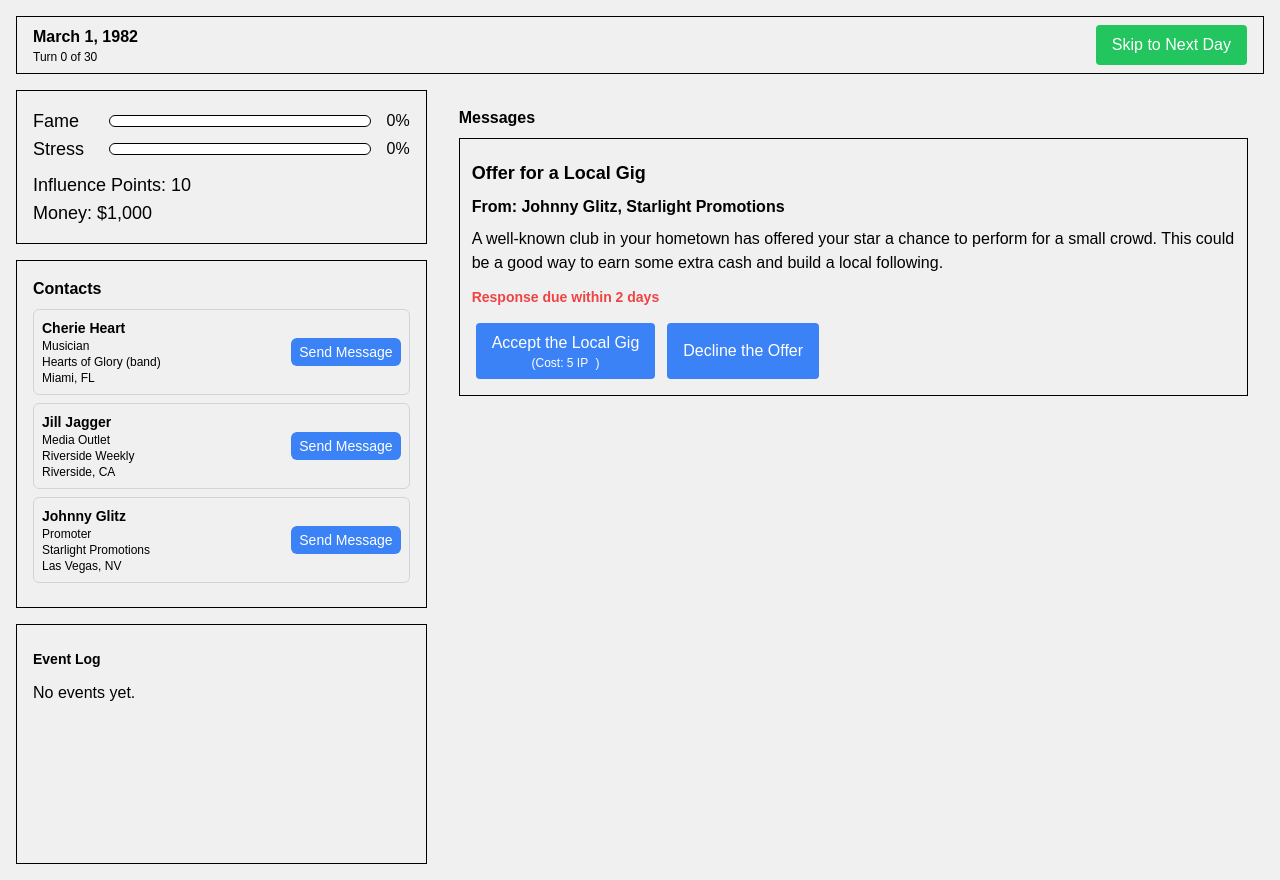
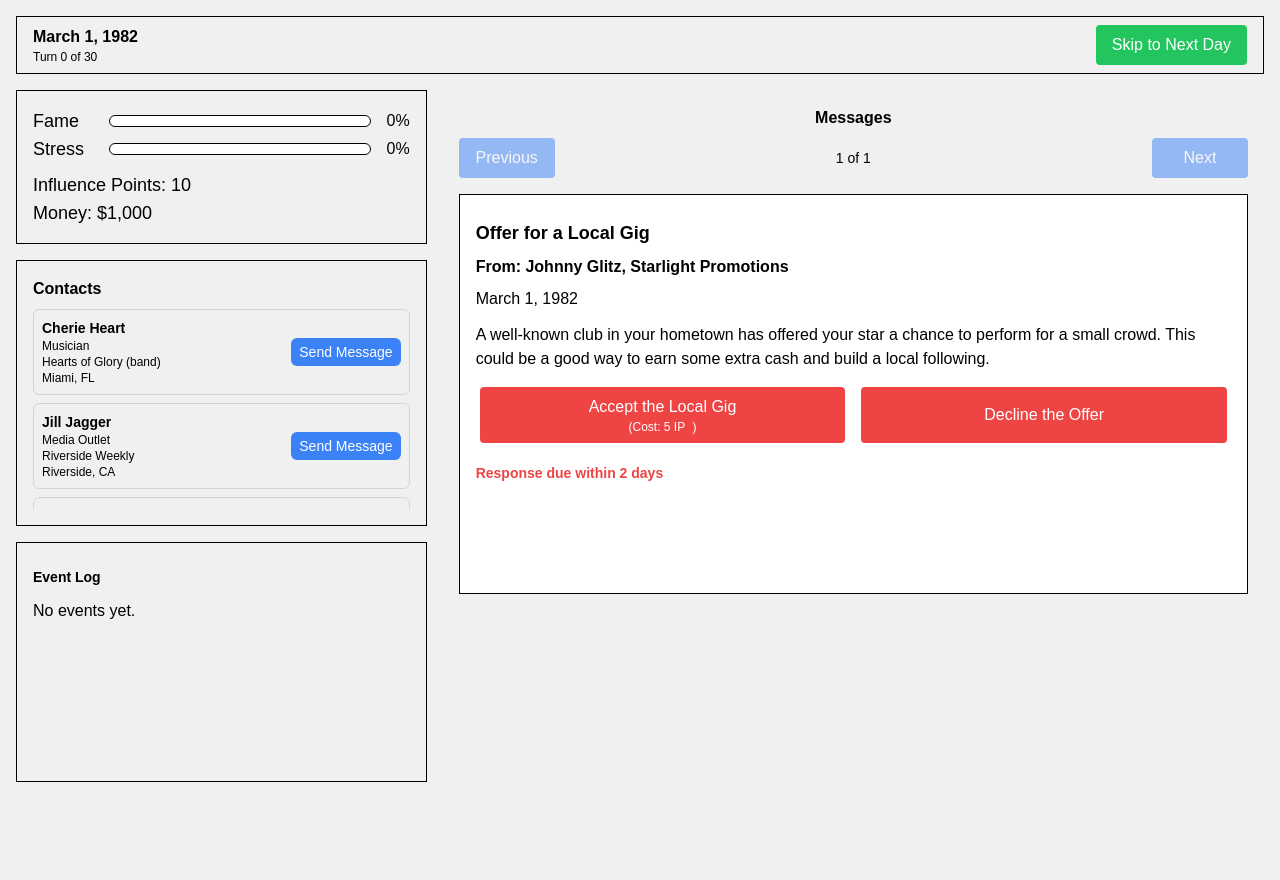
Before and after one commit to ashleyrevlett/github-gameoff-2024, a Vue app: page /game in a window 1280 px wide. After the commit the page ends 800 px from the top, so only its background shows below. Built offline with nearby package versions, Linux system fonts and the light colour scheme.

Commit message:
Change messages to a stack UI. Move outcome display to message.

```diff
--- a/src/components/Contacts.vue
+++ b/src/components/Contacts.vue
@@ -1,9 +1,11 @@
 <template>
   <div class="p-4 border border-black mb-4">
     <p class="font-bold mb-2">Contacts</p>
-    <TransitionGroup name="fade" tag="div" v-if="contacts.length > 0">
-      <Contact v-for="contact in contacts" :key="contact.name" :contact="contact" />
-    </TransitionGroup>
+    <div class="overflow-y-auto max-h-[200px]">
+      <TransitionGroup name="fade" tag="div" v-if="contacts.length > 0">
+        <Contact v-for="contact in contacts" :key="contact.name" :contact="contact" />
+      </TransitionGroup>
+    </div>
   </div>
 </template>
 
--- a/src/components/Message.vue
+++ b/src/components/Message.vue
@@ -1,16 +1,25 @@
 <template>
-  <div class="border border-black p-3">
+  <div
+    class="border border-black p-4 z-10 bg-white absolute transition-all duration-300 w-full"
+    :style="{ left: offset + 'px', top: offset + 'px' }"
+    :class="{
+      'min-h-[50vh]': event.type === 'message',
+      'border-red-500': event.expiresIn === 0 && event.type === 'message',
+      'z-30': isActive
+     }">
     <h2 class="text-lg font-bold">{{ event.title }}</h2>
     <h3 class="font-bold">From: {{ event.sender.name }}, {{ event.sender.organization }}</h3>
+    <p v-if="event.type === 'message'" class="mb-3">{{ event.sendDate.toLocaleDateString("en-US", { year: 'numeric', month: 'long', day: 'numeric' }) }}</p>
     <p class="mb-3">{{ event.description }}</p>
-    <p v-if="event.expiresIn >= 0" class="mt-2 font-bold text-red-500 text-sm mb-3">Response due within {{ event.expiresIn }} days</p>
-    <p v-if="event.expiresIn === 0 && event.type === 'message'" class="mt-2 font-bold text-red-500 text-sm mb-3">Response due today!</p>
-    <div class="choices flex flex-row gap-1">
+    <div
+      v-if="!event.resolution"
+    >
+    <div class="choices flex flex-row gap-2">
       <button
         v-for="choice in event.choices"
         :key="choice.id"
         @click="handleChoice(choice.id)"
-        class="btn m-1"
+        class="btn btn-red m-1 w-1/2"
         :disabled="choice.cost.ip > playerStore.influencePoints || choice.cost.money > playerStore.money"
       >
         <span>{{ choice.label }}</span>
@@ -25,10 +34,24 @@
         </div>
       </button>
     </div>
+        <div class="my-4">
+        <p v-if="event.expiresIn >= 0" class="font-bold text-red-500 text-sm">Response due within {{ event.expiresIn }} days</p>
+        <p v-if="event.expiresIn === 0 && event.type === 'message'" class="font-bold text-red-500 text-sm">Response due today!</p>
+      </div>
+    </div>
+    <div
+      v-else
+      class="bg-yellow-200 p-4 my-4"
+    >
+      <p>{{ event.resolution.message }}</p>
+      <button class="btn mt-2" @click="emit('dismiss')">Dismiss</button>
+    </div>
+
   </div>
 </template>
 
 <script setup>
+import { computed, defineEmits } from 'vue';
 import { useEventStore } from '../stores/eventStore';
 import { usePlayerStore } from '../stores/playerStore';
 
@@ -37,10 +60,14 @@ const playerStore = usePlayerStore();
 
 const props = defineProps({
   event: Object,
+  isActive: Boolean,
+  index: Number
 });
 
+const emit = defineEmits(['dismiss']);
+const offset = computed(() => props.index * 10);
+
 function handleChoice(choiceId) {
-  console.log('handleChoice', choiceId);
-  eventStore.resolveEvent(props.event.id, choiceId);
+  eventStore.resolveEvent(props.event.uid, choiceId);
 }
 </script>
--- a/src/components/Messages.vue
+++ b/src/components/Messages.vue
@@ -1,21 +1,69 @@
 <template>
   <div class="p-4">
     <div>
-      <p class="font-bold mb-2">Messages</p>
-      <TransitionGroup name="fade" tag="div" v-if="activeMessages.length > 0">
-        <Message v-for="message in activeMessages" :key="message.id" :event="message" />
-      </TransitionGroup>
-      <p v-else>No messages</p>
+      <p class="font-bold text-center">Messages</p>
+      <div v-if="activeMessages.length > 0">
+        <header class="py-2">
+          <div class="flex justify-between items-center mb-2">
+            <button
+              class="btn min-w-24"
+              :disabled="currentIndex === 0"
+              @click="previousMessage"
+            >
+              Previous
+            </button>
+            <span class="text-sm">{{ currentIndex + 1 }} of {{ activeMessages.length }}</span>
+            <button
+              class="btn min-w-24"
+              :disabled="currentIndex === activeMessages.length - 1"
+              @click="nextMessage"
+            >
+              Next
+            </button>
+          </div>
+        </header>
+        <div class="relative">
+          <Message
+            v-for="(message, index) in activeMessages"
+            :key="message.uid"
+            :event="message"
+            :is-active="index === currentIndex"
+            :index="index"
+            @dismiss="dismissMessage"
+          />
+        </div>
+      </div>
+      <div v-else class="flex flex-col items-center justify-center min-h-[50vh] bg-gray-300 mt-3">
+        <p class="text-center">No messages</p>
+        <button class="btn btn-green" @click="currentIndex = 0; $emit('nextTurn');">Skip to next day</button>
+      </div>
     </div>
   </div>
 </template>
 
-
 <script setup>
-import { storeToRefs } from 'pinia';
+import { ref, computed } from 'vue';
 import { useEventStore } from '../stores/eventStore';
 import Message from "../components/Message.vue";
 
 const eventStore = useEventStore();
-const { activeMessages } = storeToRefs(eventStore);
+const activeMessages = computed(() => eventStore.activeMessages);
+const currentIndex = ref(0);
+
+function nextMessage() {
+  if (currentIndex.value < activeMessages.value.length - 1) {
+    currentIndex.value++;
+  }
+}
+
+function previousMessage() {
+  if (currentIndex.value > 0) {
+    currentIndex.value--;
+  }
+}
+
+function dismissMessage() {
+  eventStore.dismissMessage(activeMessages.value[currentIndex.value].uid);
+  currentIndex.value = Math.max(currentIndex.value - 1, 0);
+}
 </script>
--- a/src/components/Notification.vue
+++ b/src/components/Notification.vue
@@ -20,7 +20,7 @@ export default {
 
 <style scoped>
 .notification {
-  @apply bg-white text-sm px-3 py-1 border border-black p-3 text-center;
+  /* @apply bg-white text-sm px-3 py-1 border border-black p-3 text-center;
   @apply flex flex-col items-center justify-center gap-3;
 
   position: fixed;
@@ -29,6 +29,7 @@ export default {
   transform: translate(-50%, -50%);
   z-index: 100;
   min-height: 30vh;
-  overflow-y: scroll;
+  overflow-y: scroll; */
+  @apply bg-yellow-200 p-4;
 }
 </style>
--- a/src/stores/eventStore.js
+++ b/src/stores/eventStore.js
@@ -9,7 +9,7 @@ export const useEventStore = defineStore('eventStore', {
     activeEvents: [],  // messages and phone calls
     eventPool: [],
     pastEvents: [],
-    notificationMessage: '',
+    // notificationMessage: '',
   }),
 
   getters: {
@@ -22,7 +22,11 @@ export const useEventStore = defineStore('eventStore', {
       this.eventPool = events; // Load events from events.json into eventPool
       this.refreshEvents(); // populate activeEvents
       this.pastEvents = [];
-      this.notificationMessage = '';
+      // this.notificationMessage = '';
+    },
+
+    dismissMessage(uid) {
+      this.activeEvents = this.activeEvents.filter(e => e.uid !== uid);
     },
 
     refreshEvents() {
@@ -41,32 +45,46 @@ export const useEventStore = defineStore('eventStore', {
       }
 
       // 60% of the time, trigger 1 phone call if not first turn
-      if (Math.random() < 0.6 && useGameStore().turn > 1) {
-        this.triggerRandomEvent('phone_call');
-      }
+      // if (Math.random() < 0.6 && useGameStore().turn > 1) {
+      //   this.triggerRandomEvent('phone_call');
+      // }
     },
 
     triggerRandomEvent(eventType='message') {
       const possibleEvents = this.eventPool.filter(e => e.type === eventType);
       const randomEventIndex = Math.floor(Math.random() * possibleEvents.length);
       const randomEvent = possibleEvents[randomEventIndex];
+
+      // if this event already exists, don't trigger it again
+      // if (this.activeEvents.some(e => e.id === randomEvent.id)) return;
+
+      // set u
       const uid = crypto.randomUUID();
+      const sendDate = useGameStore().currentDay;
       const potentialSenders = useCharacterStore().contacts.filter(c => c.category === randomEvent.category);
       if (potentialSenders.length > 0) {
         const randomSender = potentialSenders[Math.floor(Math.random() * potentialSenders.length)];
-        this.activeEvents.unshift({ ...randomEvent, id: uid, sender: randomSender });
+        this.activeEvents.unshift({
+          ...randomEvent,
+          uid: uid,
+          sender: randomSender,
+          resolution: null,
+          sendDate: sendDate,
+        });
       } else {
         console.log('no potential senders for', randomEvent.category);
       }
     },
 
-    resolveEvent(eventId, choiceId) {
+    resolveEvent(eventUid, choiceId) {
       /*
       Apply the outcome of the choice to the player's stats.
       Remove the event from the active list.
       Log the event to the pastEvents array.
+      @return outcome
       */
-     const activeEvent = this.activeEvents.find(e => e.id === eventId);
+
+     const activeEvent = this.activeEvents.find(e => e.uid === eventUid);
       if (!activeEvent) return;
 
       const playerStore = usePlayerStore();
@@ -82,8 +100,7 @@ export const useEventStore = defineStore('eventStore', {
         playerStore.modifyInfluencePoints(-choice.cost.ip);
         playerStore.modifyMoney(-choice.cost.money);
         this.logEvent(activeEvent, choice, outcome);
-        this.activeEvents = this.activeEvents.filter(e => e.id !== eventId);
-
+        activeEvent.resolution = outcome;
         useGameStore().checkWinLose();
       }
     },
@@ -94,17 +111,17 @@ export const useEventStore = defineStore('eventStore', {
       const eventLog = `${event.title} -- You chose: ${choice.label}. Outcome: ${outcome.message} Effect: ${outcomeString}`;
       this.pastEvents.unshift(eventLog);
 
-      // also show the notification
-      const notificationMessage = `<div class="mb-2">${outcome.message}</div><div class="font-bold mb-3">${outcomeString}</div>`;
-      this.showNotification(notificationMessage);
+      // // also show the notification
+      // const notificationMessage = `<div class="mb-2">${outcome.message}</div><div class="font-bold mb-3">${outcomeString}</div>`;
+      // this.showNotification(notificationMessage);
     },
 
-    closeNotification() {
-      this.notificationMessage = '';
-    },
+    // closeNotification() {
+    //   this.notificationMessage = '';
+    // },
 
-    showNotification(message) {
-      this.notificationMessage = message;
-    },
+    // showNotification(message) {
+    //   this.notificationMessage = message;
+    // },
   },
 });
--- a/src/styles/main.css
+++ b/src/styles/main.css
@@ -20,6 +20,10 @@ h1, h2, h3, h4 {
 
 .btn-green {
   @apply bg-green-500;
+}
+
+.btn-red {
+@apply bg-red-500;
 }
 
 button:disabled {
--- a/src/views/Game.vue
+++ b/src/views/Game.vue
@@ -1,6 +1,5 @@
 <template>
   <main v-if="!gameStore.isGameOver" class="p-4">
-    <Notification v-if="eventStore.notificationMessage" :message="eventStore.notificationMessage" @close="eventStore.closeNotification" />
     <PhoneCalls v-if="eventStore.activePhoneCalls.length > 0" />
     <header class="flex justify-between items-center px-4 py-2 border-black border mb-4">
         <div>
@@ -9,15 +8,15 @@
         </div>
         <button @click="nextTurn" class="btn btn-green" :disabled="!canAdvance">Skip to Next Day</button>
     </header>
-    <div class="flex gap-4">
-      <div class="w-1/3">
+    <div class="flex gap-4 flex-col md:flex-row">
+      <div class="md:w-1/3 w-full">
         <Stats />
         <Contacts />
         <EventLog />
       </div>
-      <div class="w-2/3">
+      <div class="md:w-2/3 w-full">
         <!-- <Calendar /> -->
-        <Messages />
+        <Messages @nextTurn="nextTurn" />
       </div>
     </div>
   </main>
@@ -40,7 +39,7 @@ import EventLog from "../components/EventLog.vue";
 import Messages from "../components/Messages.vue";
 import PhoneCalls from "../components/PhoneCalls.vue";
 // import Calendar from "../components/Calendar.vue";
-import Notification from "../components/Notification.vue";
+// import Notification from "../components/Notification.vue";
 import Contacts from "../components/Contacts.vue";
 import { useGameStore } from '../stores/gameStore';
 const gameStore = useGameStore();
```
